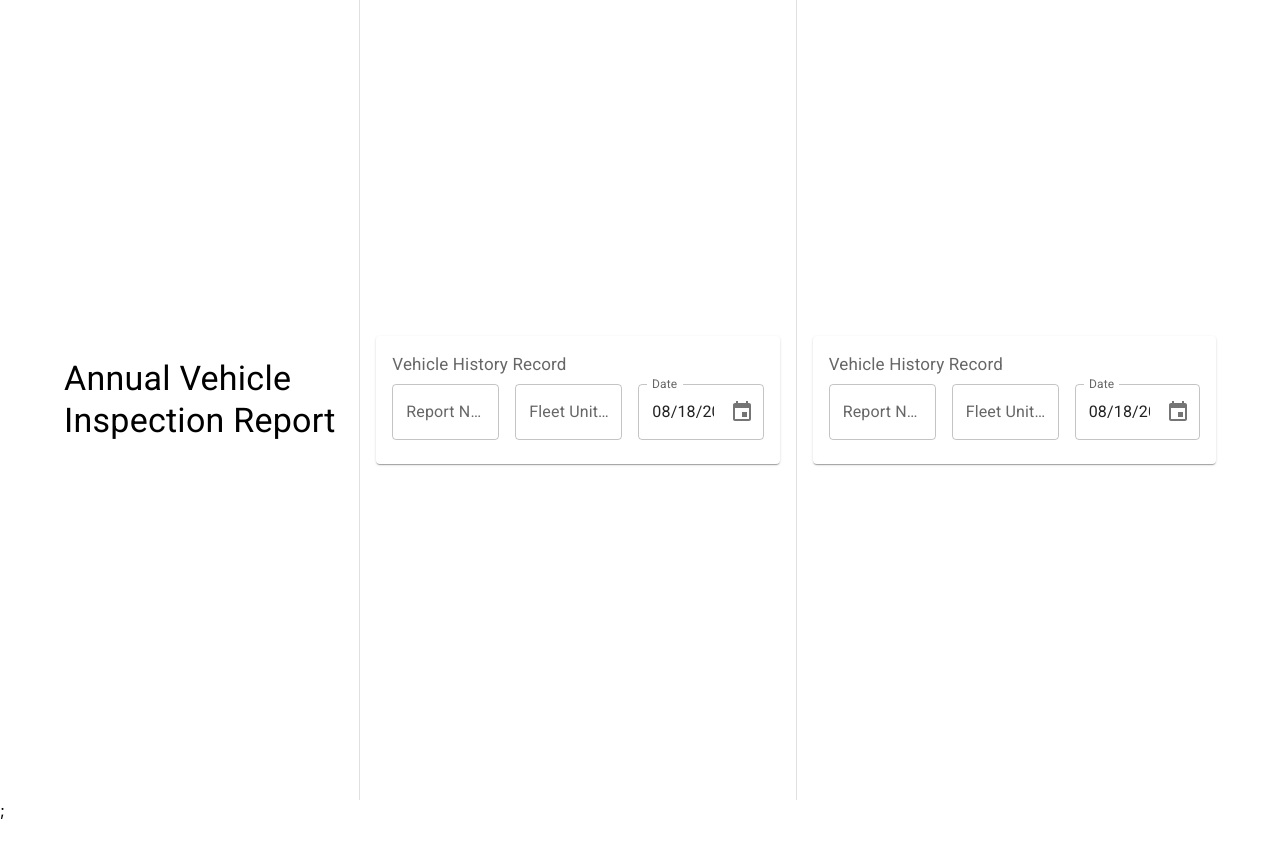
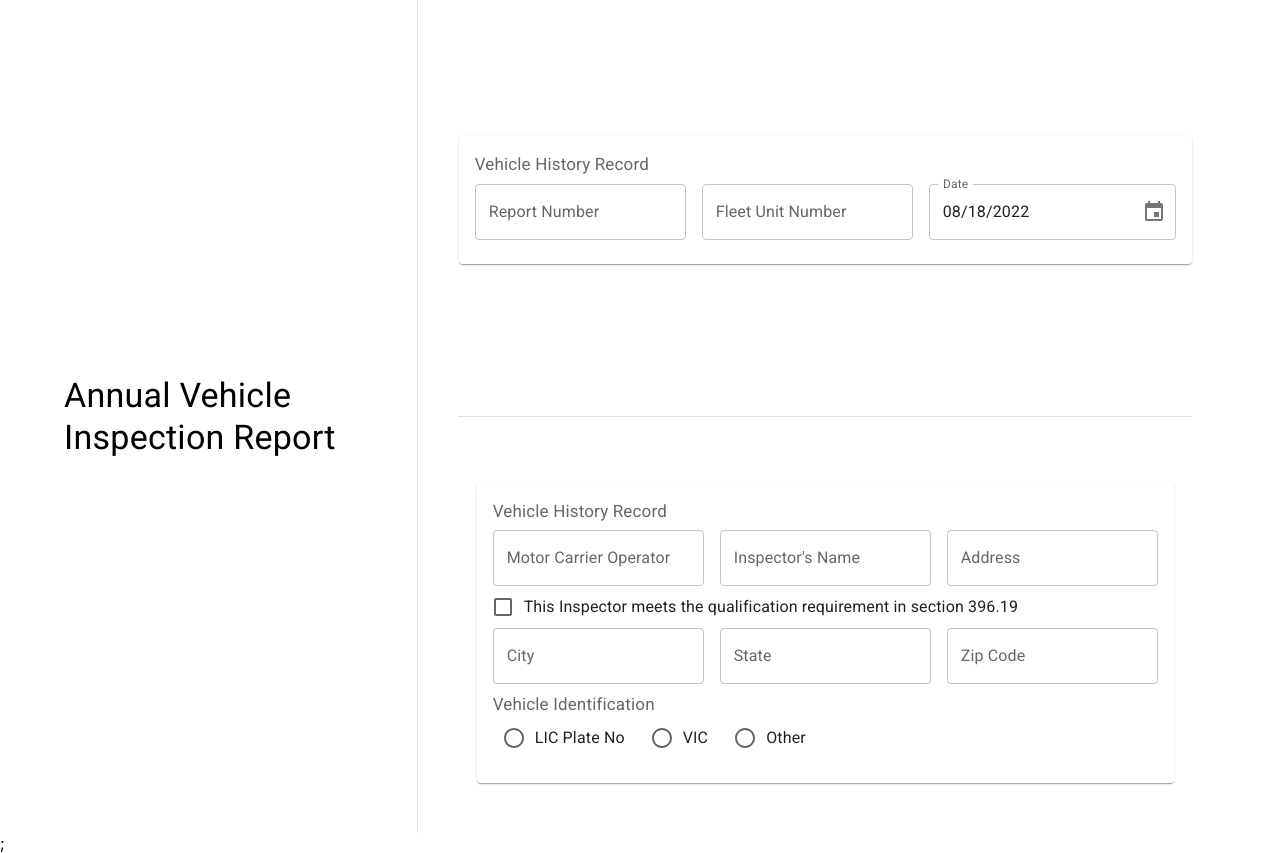
Before and after one commit to chami98/Annual-Vehicle-Inspection-Report, a React (Create React App) app: page / in a window 1280 px wide. Before the commit the page ends 820 px from the top, so only its background shows below. Built offline with nearby package versions, Linux system fonts and the light colour scheme.

Commit message:
Created Vehicle Identification

```diff
--- a/src/App.js
+++ b/src/App.js
@@ -13,6 +13,7 @@ import Paper from "@mui/material/Paper";
 import Stack from "@mui/material/Stack";
 import { styled } from "@mui/material/styles";
 import SecondHeader from "./Components/SecondHeader";
+import Header from "./Components/Header";
 
 function App() {
   const [value, setValue] = React.useState("chamikara");
@@ -43,9 +44,7 @@ function App() {
               Annual Vehicle Inspection Report
             </Typography>
           </Box>
-
-          <VehicleHistoryRecord />
-          <SecondHeader/>
+          <Header />
         </Stack>
       </Container>
       ;
--- /dev/null
+++ b/src/Components/Header.jsx
@@ -0,0 +1,21 @@
+import { Divider, Stack, Typography } from "@mui/material";
+import { Box, Container } from "@mui/system";
+import React from "react";
+import SecondHeader from "./SecondHeader";
+import VehicleHistoryRecord from "./VehicleHistoryRecord";
+const Header = () => {
+  return (
+    <Container maxWidth="lg">
+      <Stack
+        direction="column"
+        divider={<Divider orientation="horizontal" flexItem />}
+        spacing={2}
+      >
+        <VehicleHistoryRecord />
+        <SecondHeader/>
+      </Stack>
+    </Container>
+  );
+};
+
+export default Header;
--- a/src/Components/SecondHeader.jsx
+++ b/src/Components/SecondHeader.jsx
@@ -5,7 +5,18 @@ import AccordionSummary from "@mui/material/AccordionSummary";
 import Typography from "@mui/material/Typography";
 import ExpandMoreIcon from "@mui/icons-material/ExpandMore";
 import { Box } from "@mui/system";
-import { Container, Stack, TextField } from "@mui/material";
+import {
+  Checkbox,
+  Container,
+  FormControl,
+  FormControlLabel,
+  FormGroup,
+  FormLabel,
+  Radio,
+  RadioGroup,
+  Stack,
+  TextField,
+} from "@mui/material";
 
 import Card from "@mui/material/Card";
 import CardActions from "@mui/material/CardActions";
@@ -19,7 +30,6 @@ import { DateTimePicker } from "@mui/x-date-pickers/DateTimePicker";
 import { DesktopDatePicker } from "@mui/x-date-pickers/DesktopDatePicker";
 import { MobileDatePicker } from "@mui/x-date-pickers/MobileDatePicker";
 
-
 const SecondHeader = () => {
   const [expanded, setExpanded] = React.useState(false);
 
@@ -28,10 +38,6 @@ const SecondHeader = () => {
   };
 
   const [value, setValue] = React.useState(new Date("2022-08-18T21:11:54"));
-
-  const handleDate = (newValue) => {
-    setValue(newValue);
-  };
 
   const bull = (
     <Box
@@ -47,10 +53,8 @@ const SecondHeader = () => {
       display="flex"
       justifyContent="center"
       alignItems="center"
-      minHeight="100vh"
+      minHeight="50vh"
     >
-
-
       <Card sx={{ minWidth: 275 }}>
         <CardContent>
           <Typography sx={{ fontSize: 17 }} color="text.secondary" gutterBottom>
@@ -64,25 +68,70 @@ const SecondHeader = () => {
           >
             <TextField
               id="outlined-basic"
-              label="Report Number"
+              label="Motor Carrier Operator"
               variant="outlined"
             />
             <TextField
               id="outlined-basic"
-              label="Fleet Unit Number"
+              label="Inspector's Name"
               variant="outlined"
             />
 
-            <LocalizationProvider dateAdapter={AdapterDateFns}>
-              <DesktopDatePicker
-                label="Date "
-                inputFormat="MM/dd/yyyy"
-                value={value}
-                onChange={handleDate}
-                renderInput={(params) => <TextField {...params} />}
-              />
-            </LocalizationProvider>
+            <TextField id="outlined-basic" label="Address" variant="outlined" />
           </Stack>
+          <FormGroup>
+            <FormControlLabel
+              control={<Checkbox />}
+              label="This Inspector meets the qualification requirement in section 396.19"
+            />
+          </FormGroup>
+
+          <Stack
+            direction="row"
+            justifyContent="center"
+            alignItems="center"
+            spacing={2}
+          >
+            <TextField id="outlined-basic" label="City" variant="outlined" />
+            <TextField id="outlined-basic" label="State" variant="outlined" />
+
+            <TextField
+              id="outlined-basic"
+              label="Zip Code"
+              variant="outlined"
+            />
+          </Stack>
+          <Typography mt={1} sx={{ fontSize: 17 }} color="text.secondary">
+            Vehicle Identification
+          </Typography>
+          <FormControl>
+            {/* <FormLabel id="demo-radio-buttons-group-label">Gender</FormLabel> */}
+            <RadioGroup
+              aria-labelledby="demo-radio-buttons-group-label"
+              defaultValue="female"
+              name="radio-buttons-group"
+            >
+              <Stack
+                direction="row"
+                justifyContent="center"
+                alignItems="center"
+                spacing={2}
+              >
+                {" "}
+                <FormControlLabel
+                  value="LIC Plate No"
+                  control={<Radio />}
+                  label="LIC Plate No"
+                />
+                <FormControlLabel value="VIC" control={<Radio />} label="VIC" />
+                <FormControlLabel
+                  value="Other"
+                  control={<Radio />}
+                  label="Other"
+                />
+              </Stack>
+            </RadioGroup>
+          </FormControl>
         </CardContent>
       </Card>
     </Box>
--- a/src/Components/VehicleHistoryRecord.jsx
+++ b/src/Components/VehicleHistoryRecord.jsx
@@ -18,7 +18,6 @@ import { TimePicker } from "@mui/x-date-pickers/TimePicker";
 import { DateTimePicker } from "@mui/x-date-pickers/DateTimePicker";
 import { DesktopDatePicker } from "@mui/x-date-pickers/DesktopDatePicker";
 import { MobileDatePicker } from "@mui/x-date-pickers/MobileDatePicker";
-
 
 const VehicleHistoryRecord = () => {
   const [expanded, setExpanded] = React.useState(false);
@@ -47,10 +46,8 @@ const VehicleHistoryRecord = () => {
       display="flex"
       justifyContent="center"
       alignItems="center"
-      minHeight="100vh"
+      minHeight="50vh"
     >
-
-
       <Card sx={{ minWidth: 275 }}>
         <CardContent>
           <Typography sx={{ fontSize: 17 }} color="text.secondary" gutterBottom>
```
Also changed, not shown: src/Components/ControlledAddressInput.jsx (added, +37 -0 lines).
